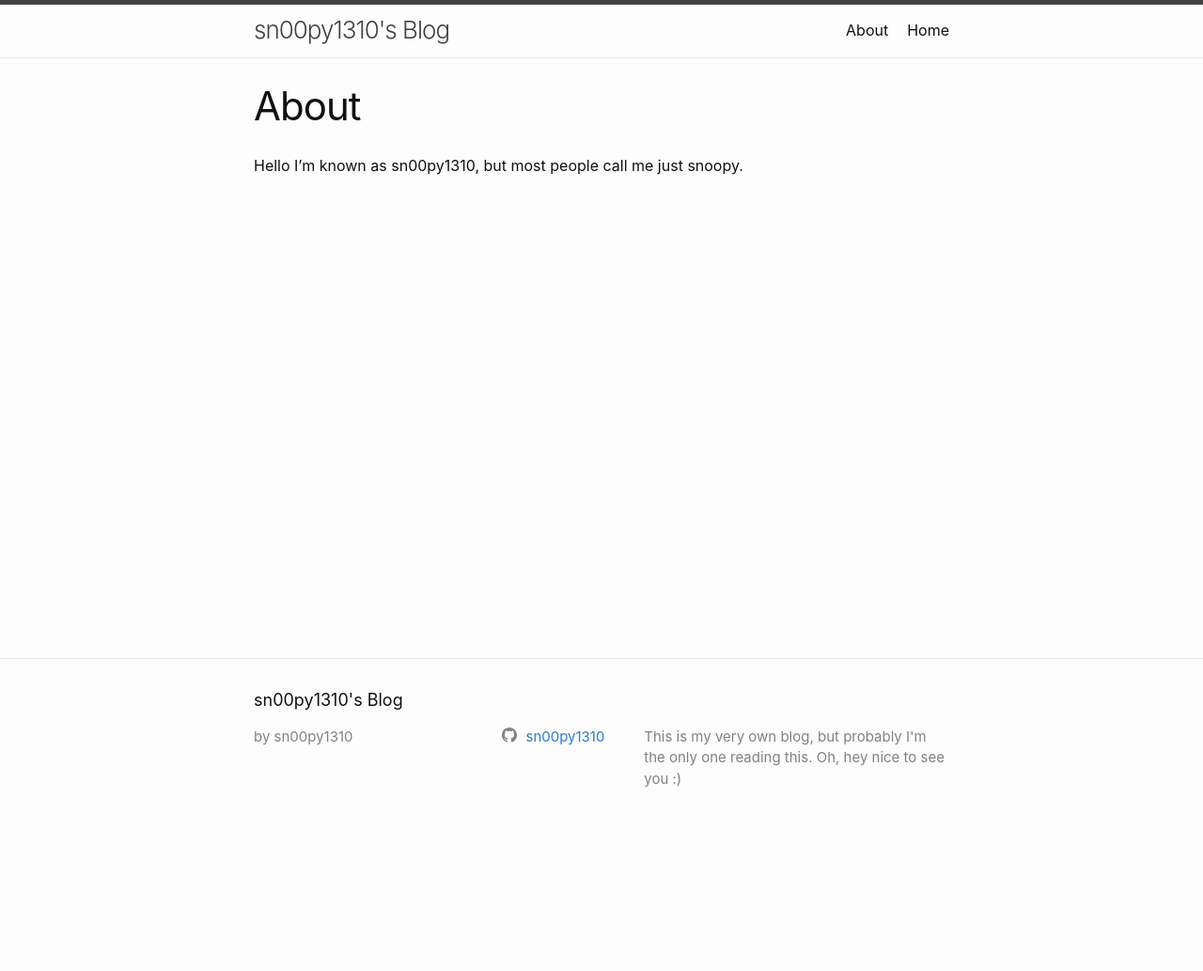
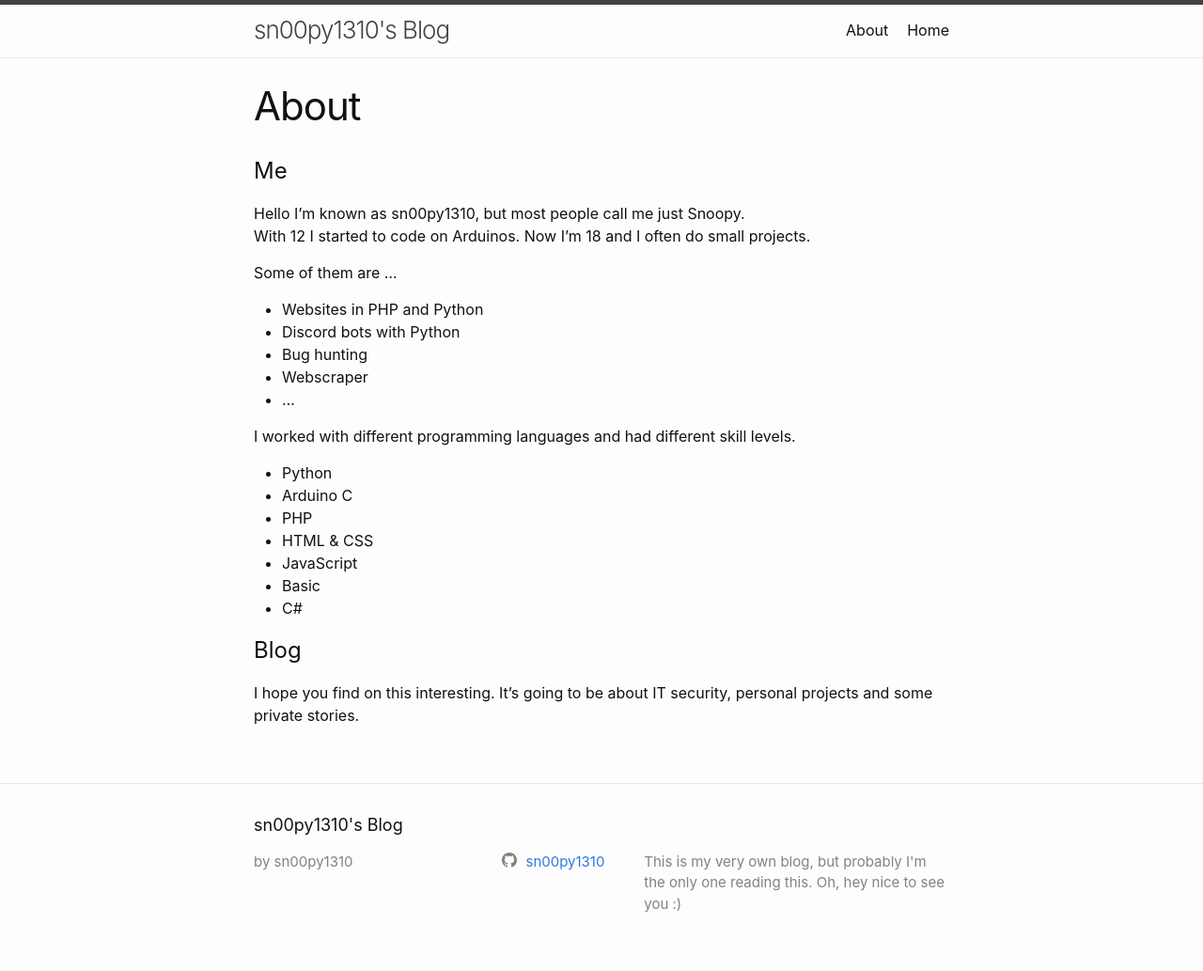
Before and after one commit to sn00py1310/blog, a Jekyll site: the page built from about.md, in a window 1280 px wide. Shown: the whole page at 94% size. Built offline with Jekyll 4.4.1, drawn with Linux system fonts in a browser that asks for light colours; before the commit the page ends 900 px from its top, so only the background shows below that.

Commit message:
Update about, index and random post

```diff
--- a/_config.yml
+++ b/_config.yml
@@ -38,6 +38,9 @@ google_analytics: G-KKWDB68V2E
 permalink: /:year/:month/:day/:title/
 theme: minima
 
+# header_pages:
+#   - about.md
+
 plugins:
   - jekyll-seo-tag
   - jekyll-feed
--- a/about.md
+++ b/about.md
@@ -4,4 +4,27 @@ title: About
 permalink: /about/
 ---
 
-Hello I'm known as sn00py1310, but most people call me just snoopy.
+
+
+# Me
+Hello I'm known as sn00py1310, but most people call me just Snoopy.
+With 12 I started to code on Arduinos. Now I'm 18 and I often do small projects.
+
+Some of them are ...
+- Websites in PHP and Python
+- Discord bots with Python
+- Bug hunting
+- Webscraper
+- ...
+
+I worked with different programming languages and had different skill levels.
+- Python
+- Arduino C
+- PHP
+- HTML & CSS
+- JavaScript
+- Basic
+- C#
+
+# Blog
+I hope you find on this interesting. It's going to be about IT security, personal projects and some private stories.
```
Also changed, not shown: index.md (+3 -0 lines), random_post.md (added, +17 -0 lines).
